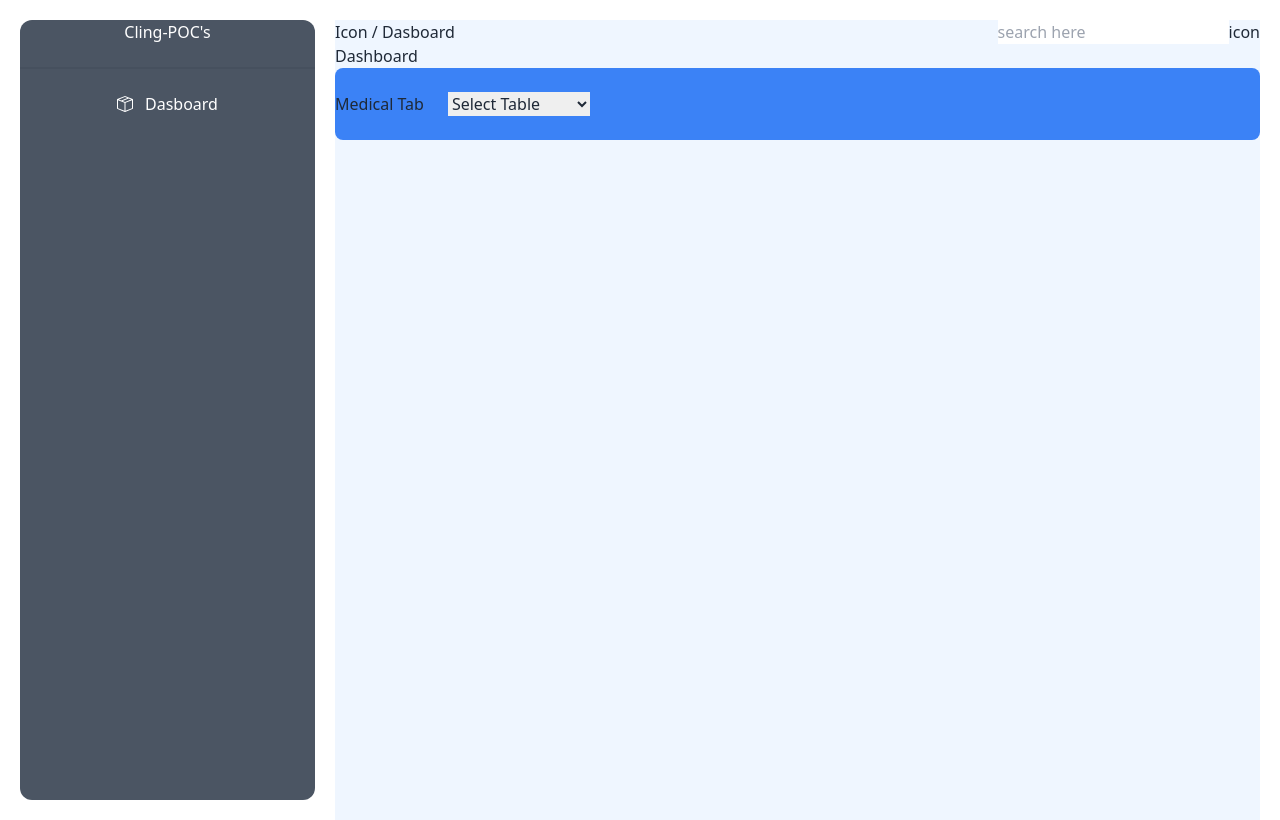
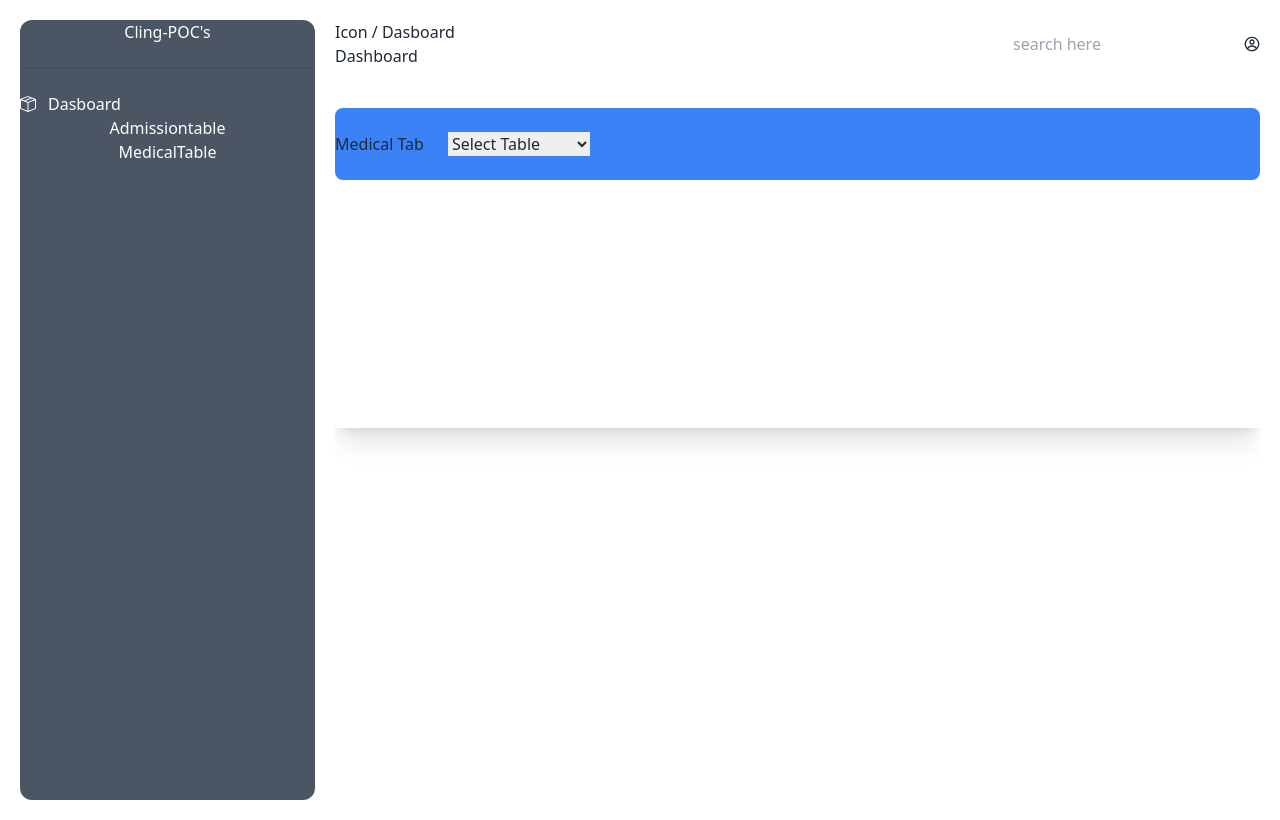
Before and after one commit to redwan9011/Cling-Pocs, a React (Vite) app: page /dashboard in a window 1280 px wide. Built offline with nearby package versions, Linux system fonts and the light colour scheme.

Commit message:
set up right side outlet

```diff
--- a/src/Dashboard/DashboardLayout/DashboardLayout.jsx
+++ b/src/Dashboard/DashboardLayout/DashboardLayout.jsx
@@ -1,36 +1,40 @@
 import { Link, Outlet } from "react-router-dom";
 import { BsBoxSeam } from "react-icons/bs";
-
+import { CgProfile } from "react-icons/cg";
 const DashboardLayout = () => {
     return (
-        <div>
-
-
             <div className="grid grid-cols-12 gap-5 h-screen mt-5 mx-5 ">
                 {/* dashboard left side navbar */}
                 <div className="col-span-3 bg-gray-600 text-white rounded-xl overflow-hidden mb-5 text-center">
                     <h1>{"Cling-POC's"}</h1>
                     <div className="divider text-white"></div>
 
-                    <div className="text-center flex  justify-center">
+                    <div className="text-center flex flex-col justify-center">
                         <Link className="flex items-center gap-3"><BsBoxSeam /> Dasboard</Link>
+                        <Link to='/dashboard/admissionTable'>Admissiontable</Link>
+                        <Link to='/dashboard/medicalTable'>MedicalTable</Link>
                     </div>
                 </div>
                 {/*Dashboard  Right side  */}
-                <div className="col-span-9 bg-blue-50  overflow-y-scroll">
+                <div className="col-span-9   overflow-y-scroll">
                     <div>
                         {/* nav and search bar */}
                         <div className="flex justify-between">
                             <div>
                                 <span>Icon / Dasboard</span>
                                 <h1>Dashboard</h1>
+
                             </div>
-                            <div>
+                            <div className="flex items-center">
                                 <input type="text" name="search" id="" placeholder="search here" />
-                                <span>icon</span>
+                                <span>< CgProfile></CgProfile></span>
                             </div>
                         </div>
-                        <div className="flex gap-6 items-center bg-blue-500 py-6 rounded-lg">
+
+
+                    </div>
+                 <div>
+                 <div className="flex gap-6 items-center bg-blue-500 py-6 rounded-lg relative -bottom-10">
                             <h4>Medical Tab</h4>
                             <select name="tableOption" >
                                 <option disabled selected value="Selct table">Select Table</option>
@@ -40,15 +44,12 @@ const DashboardLayout = () => {
                                 <option value="User Table">Medical Table</option>
                             </select>
                         </div>
+                        <div className="bg-white shadow-xl h-72">
                         <Outlet></Outlet>
-                    </div>
-
+                        </div>
+                 </div>
                 </div>
             </div>
-
-
-
-        </div>
     );
 };
 
--- /dev/null
+++ b/src/Dashboard/DashboardPages/AddmissionTable/AddmissionTable.jsx
@@ -0,0 +1,11 @@
+
+
+const AddmissionTable = () => {
+    return (
+        <div>
+            Admision table
+        </div>
+    );
+};
+
+export default AddmissionTable;
--- a/src/Dashboard/DashboardPages/DashboardHome/DashboardHome.jsx
+++ /dev/null
@@ -1,11 +0,0 @@
-
-
-const DashboardHome = () => {
-    return (
-        <div>
-        ffffffffff
-        </div>
-    );
-};
-
-export default DashboardHome;
--- /dev/null
+++ b/src/Dashboard/DashboardPages/MedicalTable/MedicalTable.jsx
@@ -0,0 +1,11 @@
+
+
+const MedicalTable = () => {
+    return (
+        <div>
+            Medical Table
+        </div>
+    );
+};
+
+export default MedicalTable;
```
Also changed, not shown: src/Routs/Routs.jsx (+10 -3 lines).
